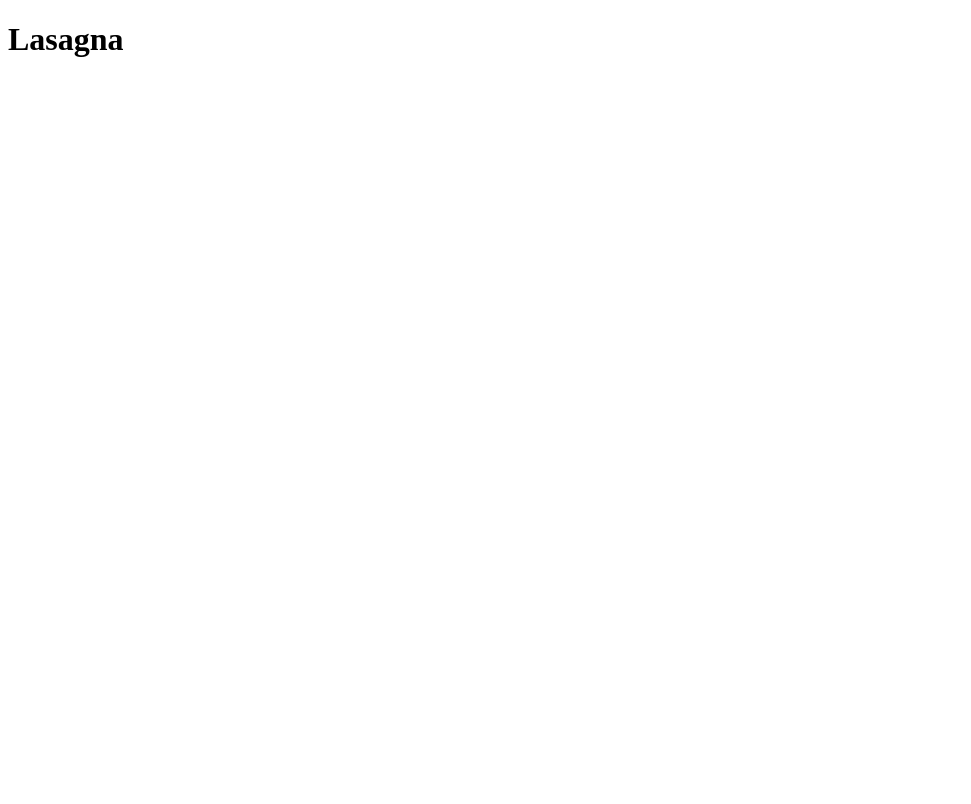
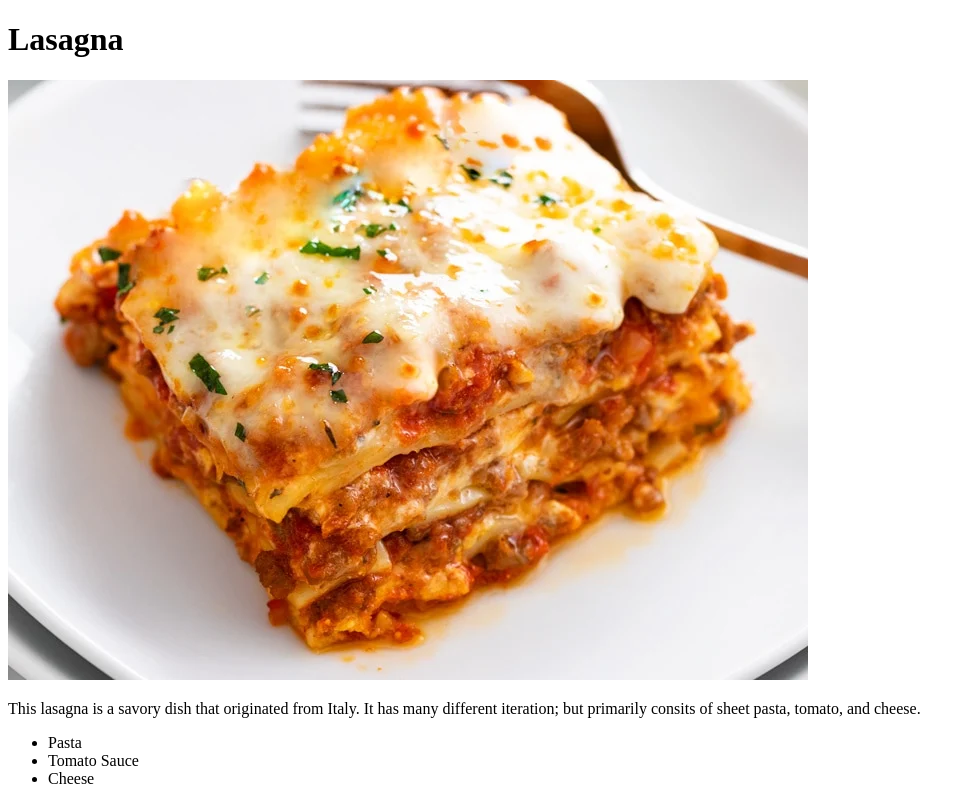
Before and after one commit to lizard213/recipes, a plain HTML site: page recipe_list/lasagna.html in a window 1280 px wide. Shown: the whole page, without its empty margins (0-971 px from the left). Drawn offline with Linux system fonts and the light colour scheme.

Commit message:
Add picture of lasagna and add details to html

```diff
--- a/recipe_list/lasagna.html
+++ b/recipe_list/lasagna.html
@@ -6,5 +6,14 @@
     </head>
     <body>
         <h1>Lasagna</h1>
+        <img src="./lasagna_pic.png">
+        <p>This lasagna is a savory dish that originated from Italy. It has many
+            different iteration; but primarily consits of sheet pasta, tomato, and cheese.
+        </p>
+        <ul>
+            <li>Pasta</li>
+            <li>Tomato Sauce</li>
+            <li>Cheese</li>
+        </ul>
     </body>
 </html>
```
Also changed, not shown: recipe_list/lasagna_pic.png (added).
